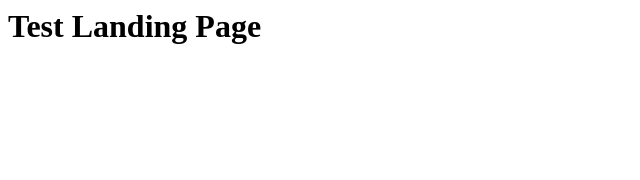
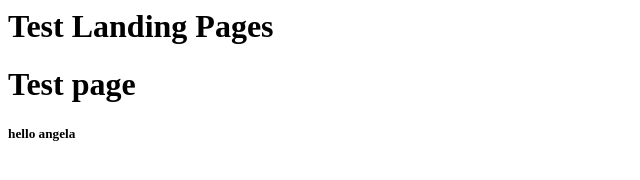
Before and after one commit to adospinoiu/Reading_List_Project, a website: page public/index.html in a window 1280 px wide. Shown: the whole page, without its empty margins (0-640 px from the left). Drawn offline with Linux system fonts and the light colour scheme.

Commit message:
Created routes folder and api and html Routes.js files. Added the route to the index.html file in htmlRoutes.js

```diff
--- a/public/index.html
+++ b/public/index.html
@@ -1 +1,7 @@
-<h1>Test Landing Page</h1>
+<h1>Test Landing Pages</h1>
+
+<body>
+    <h1>Test page</h1>
+    <h5>hello angela</h5>
+
+</body>
```
Also changed, not shown: routes/htmlRoutes.js (added, +7 -0 lines), routes/apiRoutes.js (added).
